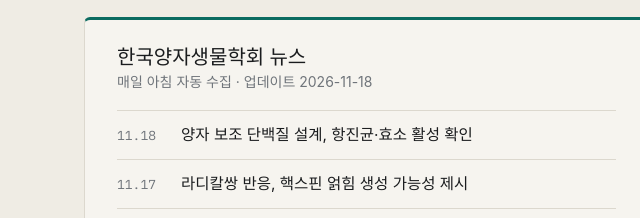
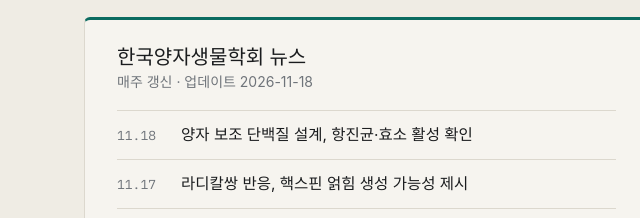
Before and after one commit to TKEIBIO/quantum-ai-bio-lab, a plain HTML site: page quantum-ai-bio-lab/news.html in a window 1280 px wide. Shown: the part 762-980 px from the top of the page, 0-640 px from the left. Drawn offline with Linux system fonts and the light colour scheme; a web font is replaced by a local one.

Commit message:
Change news update frequency from daily to weekly

```diff
--- a/quantum-ai-bio-lab/news.html
+++ b/quantum-ai-bio-lab/news.html
@@ -69,7 +69,7 @@
         <li><time datetime="${esc(n.date || "")}">${md(n.date)}</time>
           <a href="${esc(n.url)}" target="_blank" rel="noopener">${esc(n.title)}</a></li>`).join("")
         || '<li><span></span><span class="note">소식을 불러오지 못했습니다.</span></li>';
-      if (k && k.updated) document.getElementById("kqbs-updated").textContent = "매일 아침 자동 수집 · 업데이트 " + fmtDate(k.updated);
+      if (k && k.updated) document.getElementById("kqbs-updated").textContent = "매주 갱신 · 업데이트 " + fmtDate(k.updated);
     });
     Promise.all([loadJSON("data/news.json"), loadJSON("data/quantum-news.json")]).then(([lab, q]) => {
       document.getElementById("lab-news").innerHTML = (lab || []).map(newsItem).join("") || '<p class="empty">아직 소식이 없습니다.</p>';
```
